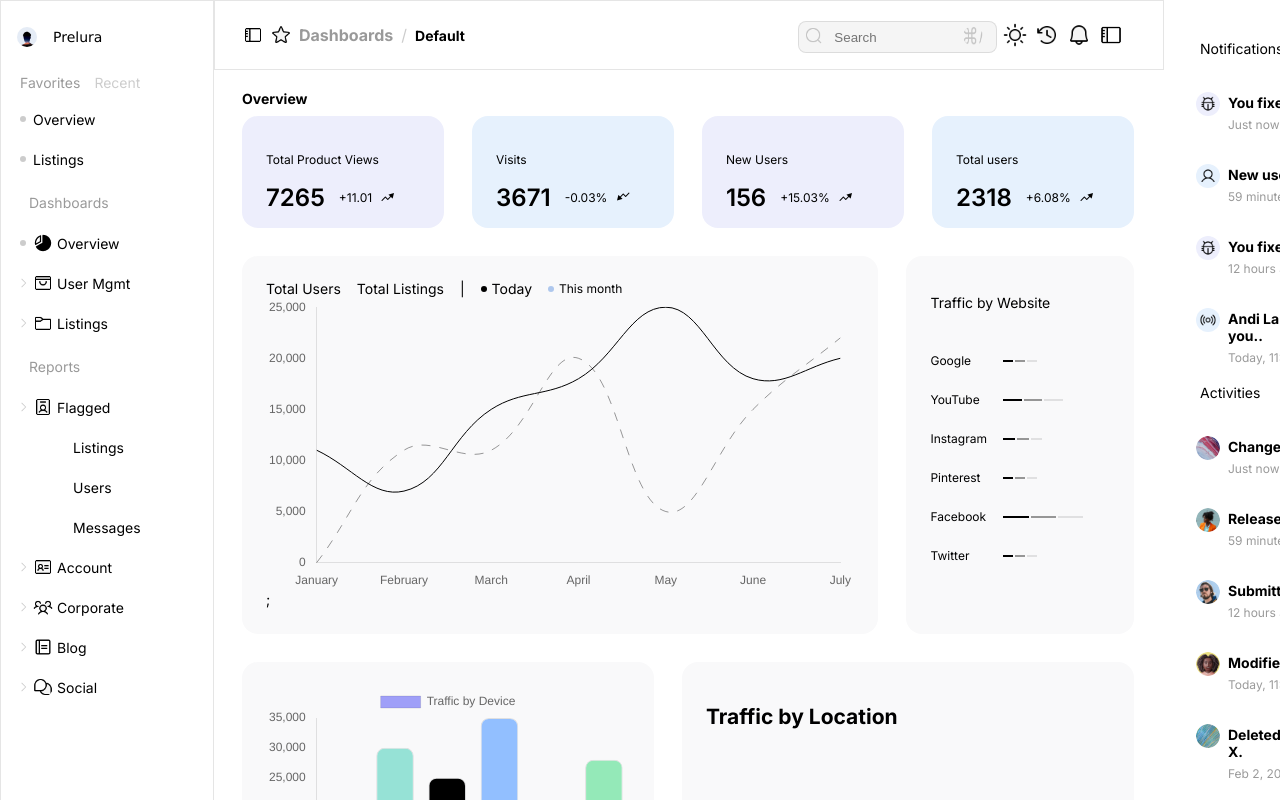
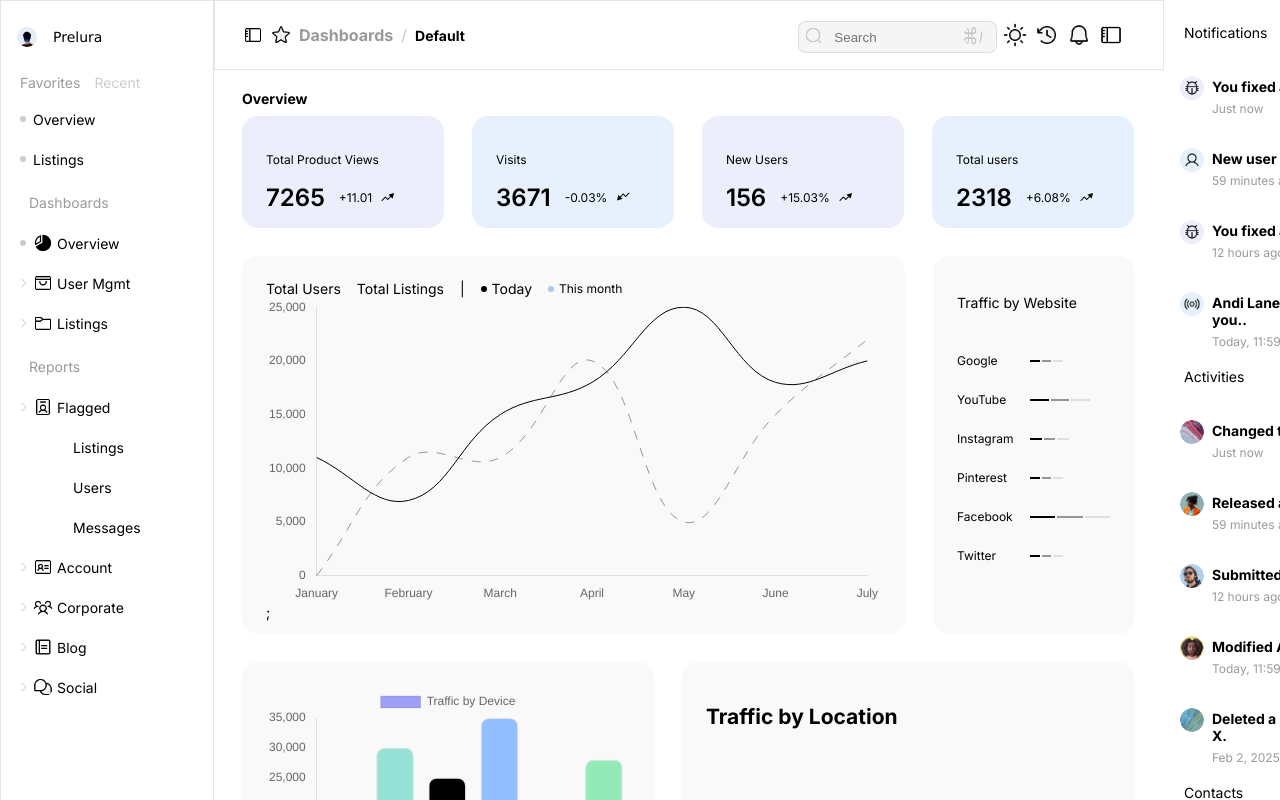
Before and after one commit to dijayst/prelura, a React (Create React App) app: page / in a window 1280 px wide. Shown: the top 800 px of the page. Built offline with nearby package versions, Linux system fonts and the light colour scheme.

Commit message:
completed

```diff
--- a/src/App.css
+++ b/src/App.css
@@ -1,5 +1,4 @@
 .App {
-  width: 100vw;
   height: 100%;
   background-color: #FFFFFF;
   display: flex;
--- a/src/navbar/Sidebar.css
+++ b/src/navbar/Sidebar.css
@@ -291,7 +291,8 @@ align-items: center;
   font-size: 14px;
   font-weight:400;
   height: 1024px;
-  margin: 16px 16px 100px 16px;
+  width: 248px;
+
 
 }
 
@@ -352,6 +353,7 @@ align-items: center;
   }
   .headernotification:hover .headernotificationtext p:last-child{
     color: #000000;
+    width: 200px;
   }
 
 
@@ -520,7 +522,7 @@ border: 1px solid #0000001A;
 }
 .traffic{
   padding: 24px;
-  width: 202px;
+
   height: 330px;
   display:flex;
   gap:16px;
```
